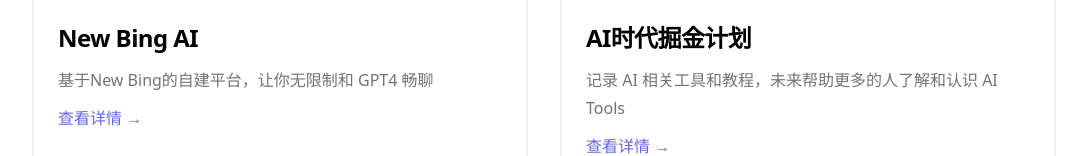
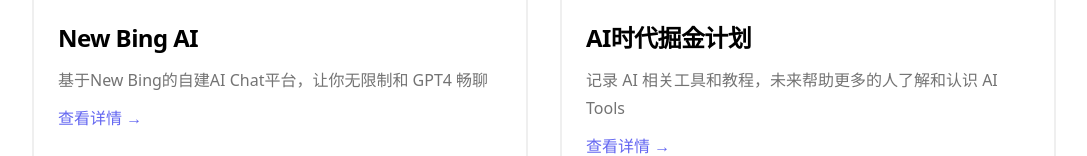
Before and after one commit to maqi1520/nextjs-tailwind-blog, a Next.js app: page /projects in a window 1280 px wide. Shown: the part 2028-2184 px from the top of the page, without its empty margins (96-1183 px from the left). Built offline with nearby package versions, Linux system fonts and the light colour scheme; no server answers.

Commit message:
update data/projectsData.ts

```diff
--- a/data/projectsData.ts
+++ b/data/projectsData.ts
@@ -25,7 +25,7 @@ const projectsData = [
   },
   {
     title: 'New Bing AI',
-    description: `基于New Bing的自建平台，让你无限制和 GPT4 畅聊`,
+    description: `基于New Bing的自建AI Chat平台，让你无限制和 GPT4 畅聊`,
     imgSrc: '/static/images/lowcode.png',
     href: 'https://bing.ruankao.eu.org',
   },
```
